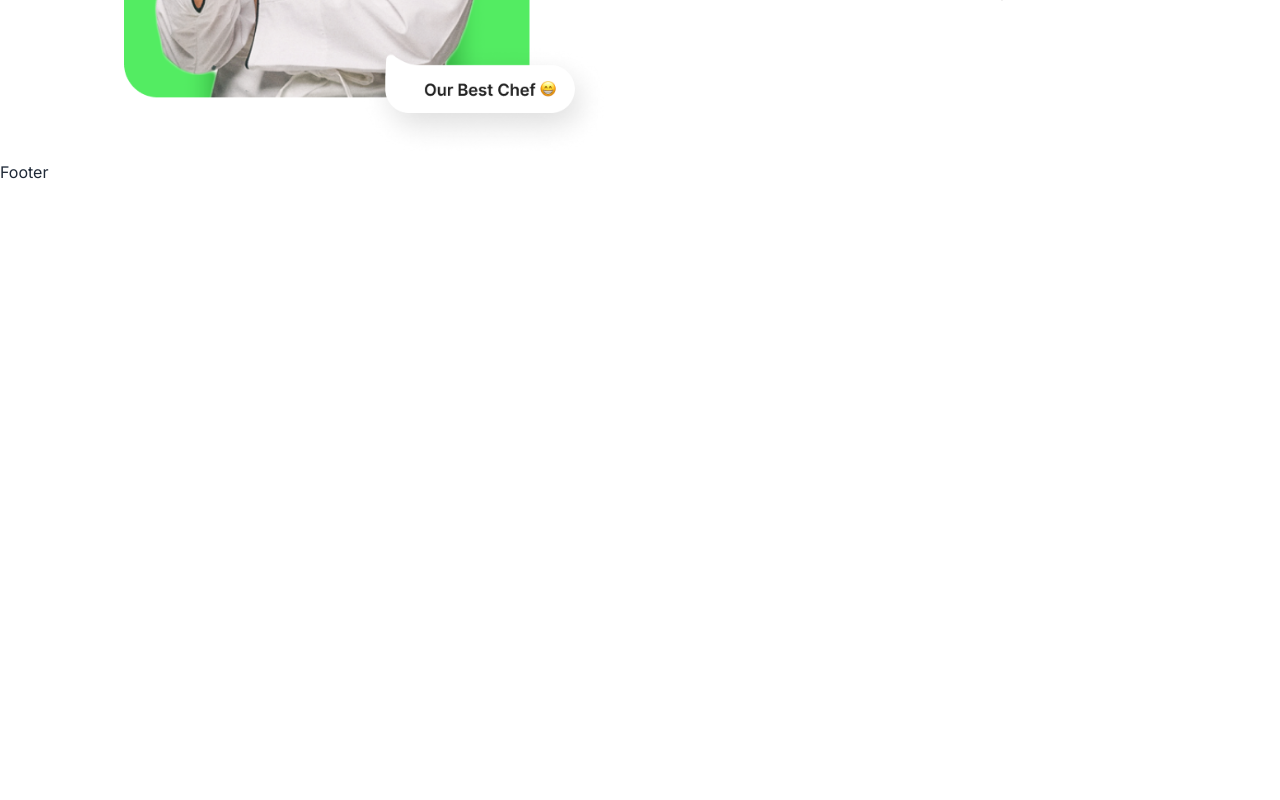
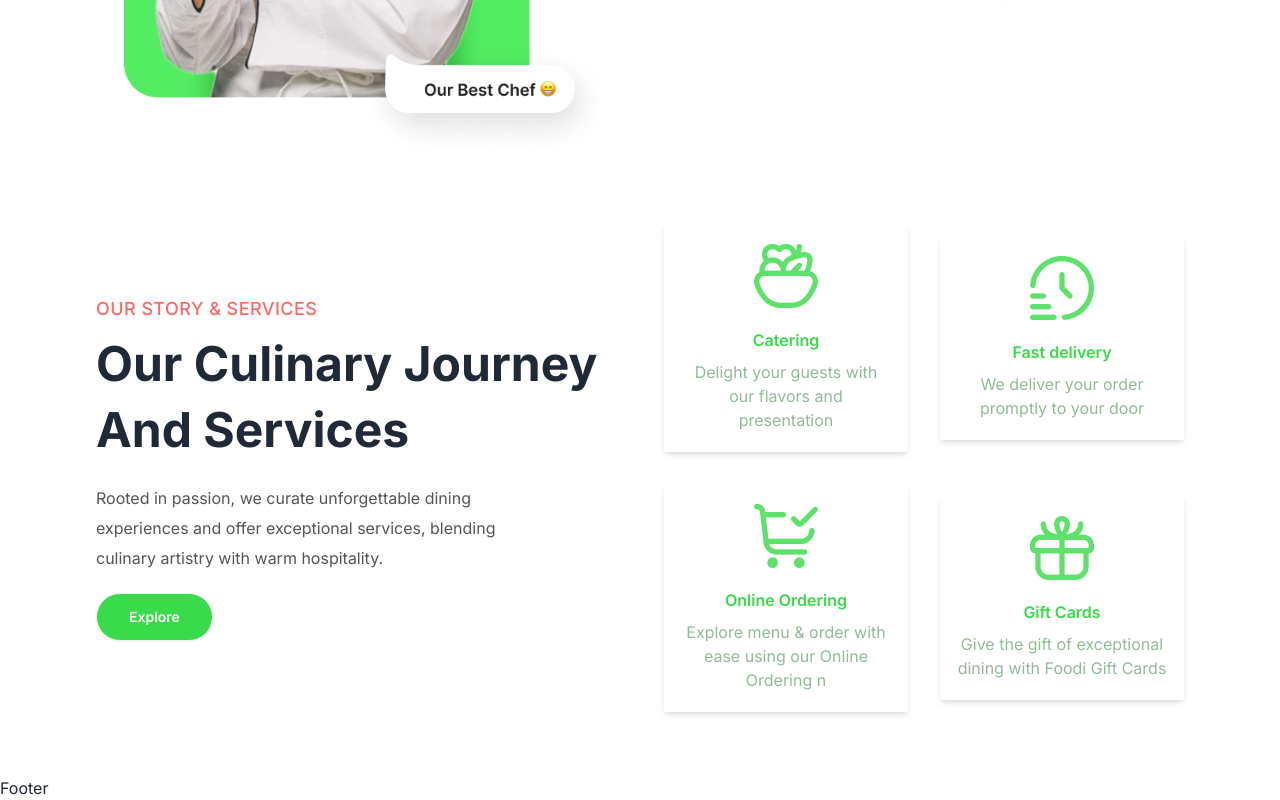
Before and after one commit to Waqasmehmood201138/Tasty-Bites-React, a React (Vite) app in the folder client/: page / in a window 1280 px wide. Shown: the part 2916-3716 px from the top of the page. Before the commit the page ends 3100 px from the top, so only its background shows below. Built offline with nearby package versions, Linux system fonts and the light colour scheme.

Commit message:
our-services section completed

```diff
--- a/client/src/Pages/home/Home.jsx
+++ b/client/src/Pages/home/Home.jsx
@@ -3,6 +3,7 @@
 import Categories from './Categories'
 import SpecialDishes from './SpecialDishes'
 import { Testimonials } from './Testimonials'
+import Services from './Services'
 
 export default function Home() {
   return (
@@ -11,6 +12,7 @@
     <Categories />
     <SpecialDishes />
     <Testimonials />
+    <Services />
     </>
   )
 }
--- /dev/null
+++ b/client/src/Pages/home/Services.jsx
@@ -0,0 +1,46 @@
+import React from 'react'
+
+const serviceLists = [
+    { id: 1, title: "Catering", desc: "Delight your guests with our flavors and  presentation", image: "/images/home/services/icon1.png" },
+    { id: 2, title: "Fast delivery", desc: "We deliver your order promptly to your door", image: "/images/home/services/icon2.png" },
+    { id: 3, title: "Online Ordering", desc: "Explore menu & order with ease using our Online Ordering n", image: "/images/home/services/icon3.png" },
+    { id: 4, title: "Gift Cards", desc: "Give the gift of exceptional dining with Foodi Gift Cards", image: "/images/home/services/icon4.png" },
+]
+
+export default function Services() {
+    return (
+        <>
+            <div className='max-w-screen-2xl container mx-auto xl:px-24 my-16'>
+                <div className='flex flex-col md:flex-row items-center justify-between gap-12'>
+
+                    {/* Text */}
+                    <div className='md:w-1/2'>
+                        <div className='text-left md:w-4/5'>
+                            <p className='text-red uppercase tracking-wide font-medium text-lg'>Our Story & Services</p>
+                            <h2 className='text-4xl md:text-5xl font-bold my-2 md:leading-snug leading-snug md:w-[520px]'>Our Culinary Journey And Services</h2>
+                            <p className='my-5 text-secondary leading-[30px]'>Rooted in passion, we curate unforgettable dining experiences and offer exceptional services, blending culinary artistry with warm hospitality.</p>
+
+                            <button className='btn bg-green text-white px-8 py-3 rounded-full'>Explore</button>
+                        </div>
+                    </div>
+
+                    {/* Images */}
+                    <div className='md:w-1/2'>
+                        <div className='grid sm:grid-cols-2 grid-cols-1 gap-8 items-center'>
+                            {
+                                serviceLists.map((service) => {
+                                    return <div key={service.id} className='shadow-md rounded-sm py-5 px-4 text-center space-y-2 text-green cursor-pointer hover:border-indigo-600 transition-all duration-200 hover:border'>
+                                        <img src={service.image} alt="" className='mx-auto'/>
+                                        <h5 className='pt-3 font-semibold'>{service.title}</h5>
+                                        <p className='text-[#90BD95]'>{service.desc}</p>
+                                    </div>
+                                })
+                            }
+                        </div>
+                    </div>
+
+                </div>
+            </div>
+        </>
+    )
+}
--- a/client/src/Pages/home/Testimonials.jsx
+++ b/client/src/Pages/home/Testimonials.jsx
@@ -4,7 +4,7 @@
 export const Testimonials = () => {
     return (
         <>
-            <div>
+
             <div className='max-w-screen-2xl container mx-auto xl:px-24'>
                 <div className='flex flex-col md:flex-row items-center justify-between gap-12'>
                     <div className='md:w-1/2'>
@@ -53,7 +53,7 @@
                         </div>
                     </div>
                 </div>
-                </div>
+
             </div>
         </>
     )
```
Lines whose indentation alone changed are shown as unchanged.
